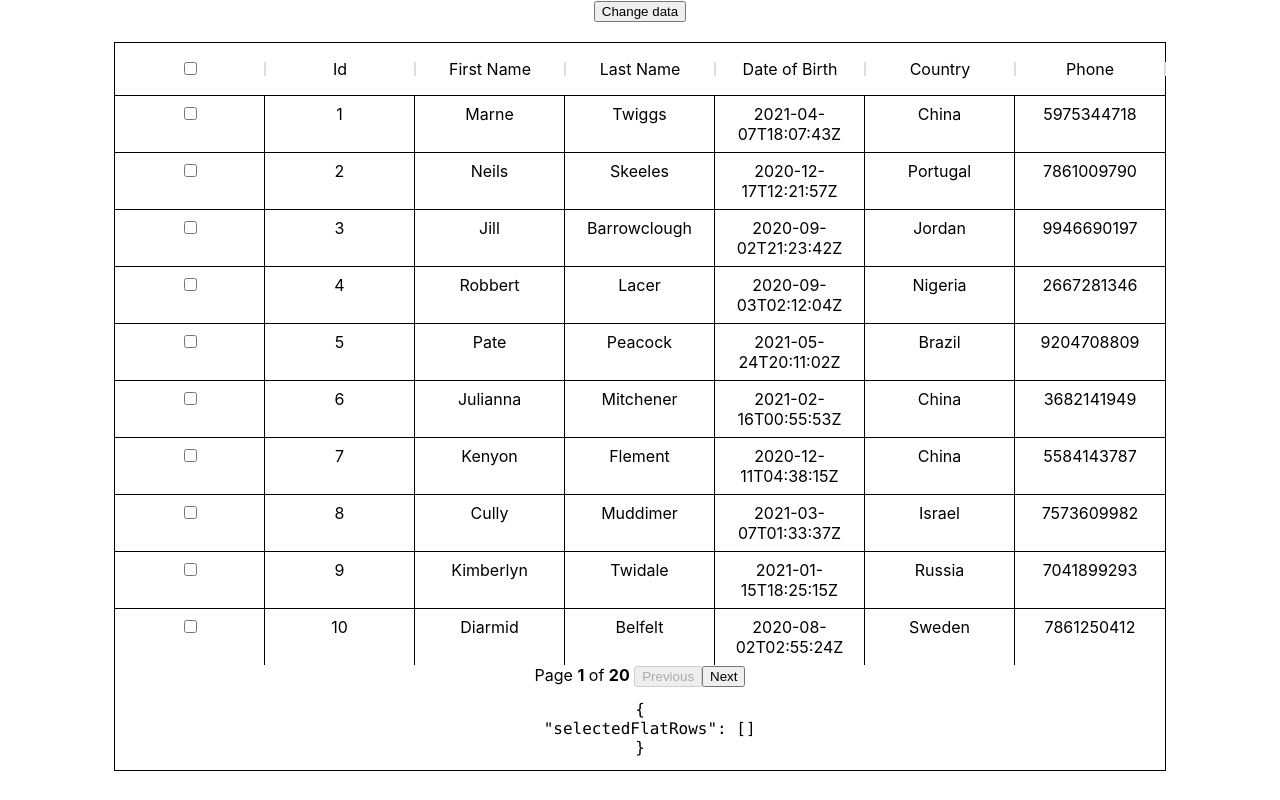
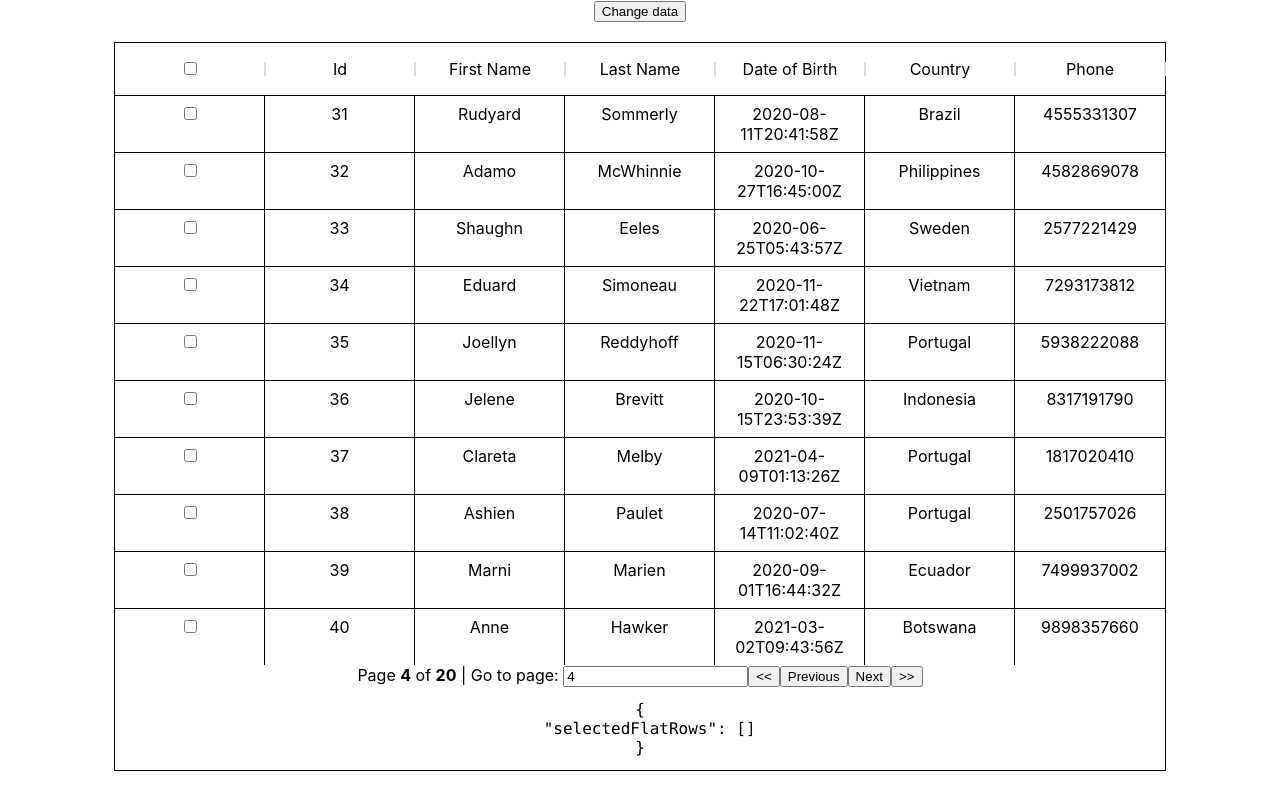
Before and after one commit to iswara108/learn-react-table, a React (Create React App) app: page / in a window 1280 px wide. Built offline with nearby package versions, Linux system fonts and the light colour scheme.

Commit message:
add goto page number

```diff
--- a/src/components/BasicTable.tsx
+++ b/src/components/BasicTable.tsx
@@ -204,6 +204,8 @@ export const BasicTable = () => {
     visibleColumns,
     state,
     page,
+    gotoPage,
+    pageCount,
     nextPage,
     previousPage,
     canNextPage,
@@ -211,7 +213,7 @@ export const BasicTable = () => {
     pageOptions,
     state: { pageIndex },
   } = useTable<DataStructure>(
-    { columns, data, defaultColumn },
+    { columns, data, defaultColumn, initialState: { pageIndex: 3 } },
     useBlockLayout,
     useResizeColumns,
     useColumnOrder,
@@ -332,6 +334,22 @@ export const BasicTable = () => {
                 Page <strong>{pageIndex + 1}</strong> of{" "}
                 <strong>{pageOptions.length}</strong>{" "}
               </span>
+              <span>
+                | Go to page:{" "}
+                <input
+                  type='number'
+                  value={pageIndex + 1}
+                  onChange={e => {
+                    const pageNumber = e.target.value
+                      ? Number(e.target.value) - 1
+                      : 0;
+                    gotoPage(pageNumber);
+                  }}
+                />
+              </span>
+              <button onClick={() => gotoPage(0)} disabled={!canPreviousPage}>
+                {"<<"}
+              </button>
               <button
                 onClick={() => previousPage()}
                 disabled={!canPreviousPage}
@@ -340,6 +358,12 @@ export const BasicTable = () => {
               </button>
               <button onClick={() => nextPage()} disabled={!canNextPage}>
                 Next
+              </button>
+              <button
+                onClick={() => gotoPage(pageCount - 1)}
+                disabled={!canNextPage}
+              >
+                {">>"}
               </button>
             </div>
             <pre>
```
